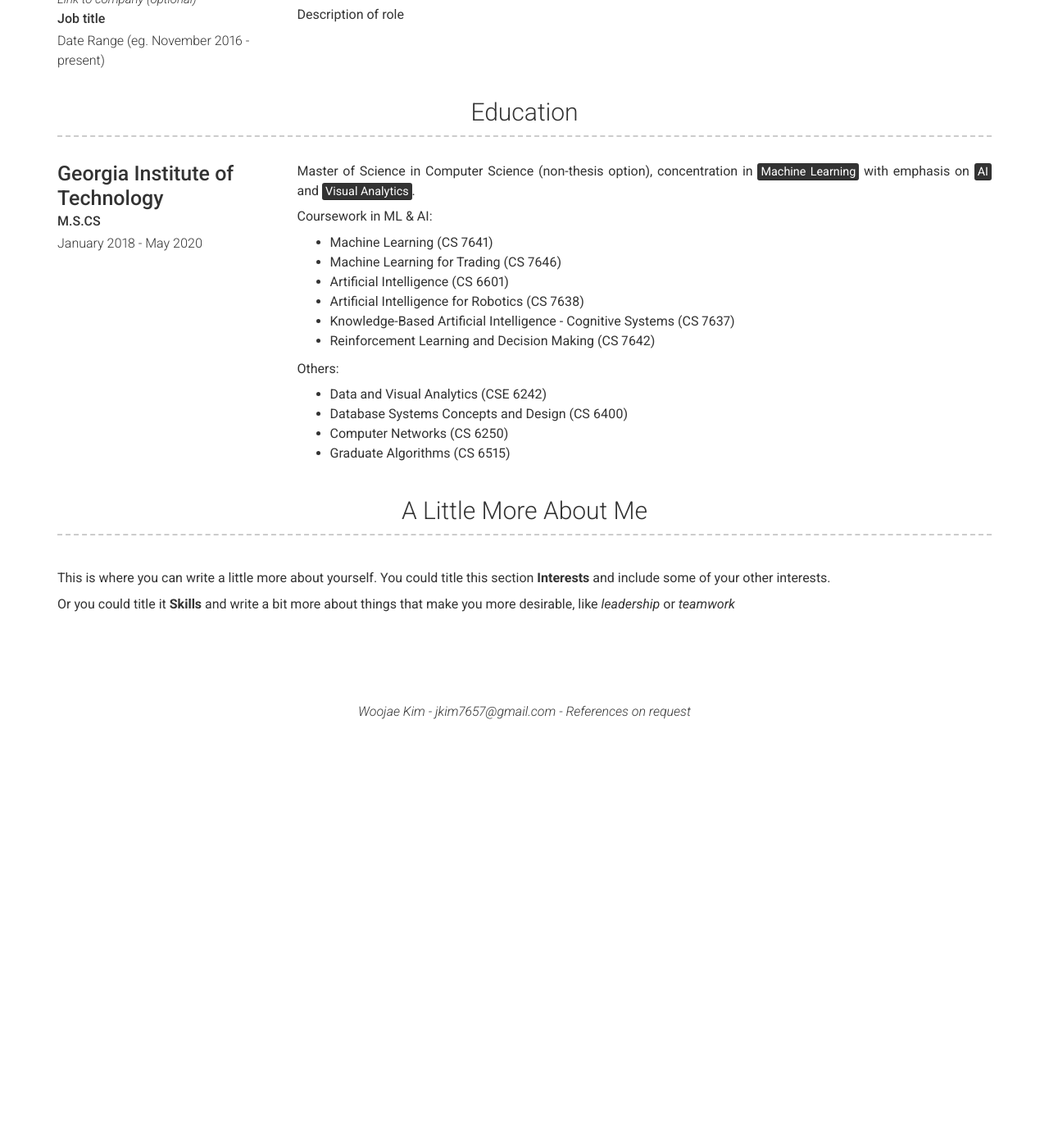
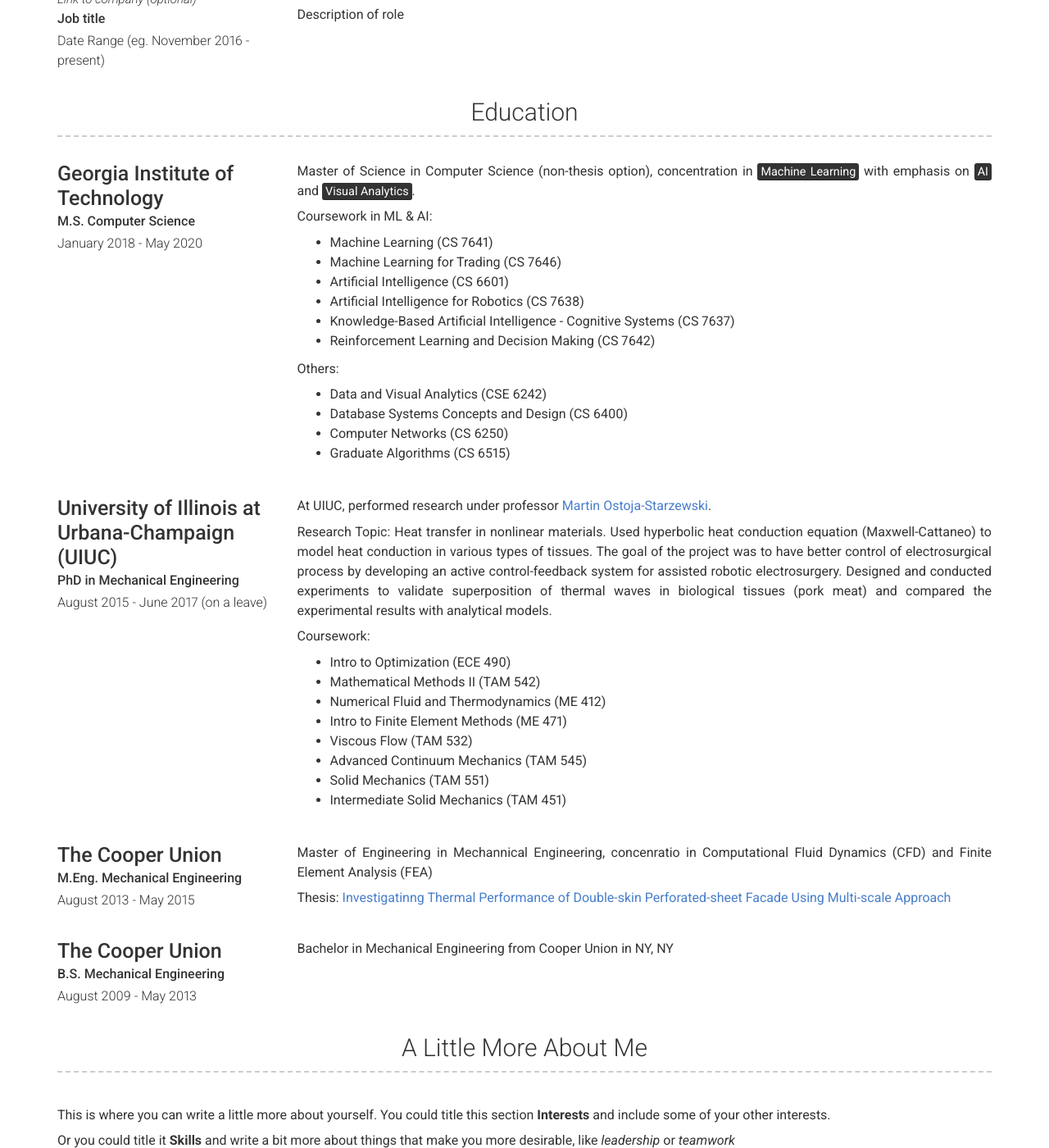
Before and after one commit to wkim300/wkim300.github.io, a Jekyll site: the page built from index.md, in a window 1280 px wide and 1400 px high, scrolled down 1138 px. Shown: the whole window at 82% size. Built offline with Jekyll 4.4.1, drawn with Linux system fonts in a browser that asks for light colours; nearby versions of some CDN libraries; before the commit the page ends 2026 px from its top, so only the background shows below that; some of the changed text lies outside the part shown.

Commit message:
Edited educaton & intro sections

```diff
--- a/_config.yml
+++ b/_config.yml
@@ -48,16 +48,16 @@ linkedin_username: woojae-kim-4a31b72a
 # about_title: About Me (Use this to override about section title)
 about_profile_image: images/profile.jpg
 about_content: | # this will include new lines to allow paragraphs
-  Hi, my name is Woojae Kim, an engineer and a machine learning enthusiast. I have over 6 years of experience as an engineering consultant, based in New York [(Ove Arup & Partners)](https://www.arup.com/) and in Seoul.
+  Hi, my name is Woojae Kim, an engineer and a machine learning enthusiast. I have over 6 years of experience as an engineering consultant, based in New York [(Arup)](https://www.arup.com/) and in Seoul.
 
 
   Throughout my professional & academic life, my focus has been computational modeling of real-world problems.
-  Oddly though, my interest and coursework in optimization methods have naturally led me to pursue further study in computer science. I have recently earned a M.S. in CS from Georgia Tech with [concentration in Machine Learning(ML)](https://omscs.gatech.edu/specialization-machine-learning).
+  Oddly though, my interest and coursework in optimization methods have naturally led me to pursue further study in computer science. I have recently earned a M.S. in CS from Georgia Tech with [concentration in Machine Learning (ML)](https://omscs.gatech.edu/specialization-machine-learning).
   Throughout the years, I have gained experience in <mark>Python</mark>, <mark>Java</mark>, <mark>MySQL</mark> and <mark>R</mark>.
   In terms of ML packages, I have extensively used: <mark>Numpy</mark>, <mark>Pandas</mark>, <mark>Scikit-Learn</mark>, <mark>Pytorch</mark>, <mark>Tensorflow</mark>, <mark>Keras</mark> and <mark>BURLAP(Java)</mark>
 
 
-  I have also tried to complment my academic knowledge with more practical aspects of machine learning by completing various MOOCS:
+  I have also tried to compelment my academic knowledge with more practical aspects of machine learning by completing various MOOCS:
     - [Machine Learning](https://www.coursera.org/account/accomplishments/verify/MTYV99C7PET6) by Stanford University (Prof. Andrew Ng)
     - [Structuring Machine Learning Projects](https://www.coursera.org/account/accomplishments/verify/RJE49R7Q6X3L) by Coursera (Prof. Andrew Ng)
     - [Neural Networks and Deep Learning](https://www.coursera.org/account/accomplishments/verify/3SYYZBBRXHDT) by Coursera
--- a/_data/education.yml
+++ b/_data/education.yml
@@ -2,7 +2,7 @@
 - layout: left
   name: Georgia Institute of Technology
   dates: January 2018 - May 2020
-  qualification: M.S.CS
+  qualification: M.S. Computer Science
   #quote: >
   #  Machine Learning Concentration
   description: | # this will include new lines to allow paragraphs
@@ -21,3 +21,46 @@
       - Database Systems Concepts and Design (CS 6400)
       - Computer Networks (CS 6250)
       - Graduate Algorithms (CS 6515)
+
+- layout: left
+  name: University of Illinois at Urbana-Champaign (UIUC)
+  dates: August 2015 - June 2017 (on a leave)
+  qualification: PhD in Mechanical Engineering
+  #quote: >
+  #  Machine Learning Concentration
+  description: | # this will include new lines to allow paragraphs
+    At UIUC, performed research under professor [Martin Ostoja-Starzewski](https://scholar.google.com/citations?user=TTnw020AAAAJ&hl=en&oi=ao).
+
+    Research Topic: Heat transfer in nonlinear materials. Used hyperbolic heat conduction equation (Maxwell-Cattaneo) to model heat conduction in various types of tissues.
+    The goal of the project was to have better control of electrosurgical process by developing an active control-feedback system for assisted robotic electrosurgery.
+    Designed and conducted experiments to validate superposition of thermal waves in biological tissues (pork meat) and compared the experimental results with analytical models.
+
+    Coursework:
+      - Intro to Optimization (ECE 490)
+      - Mathematical Methods II (TAM 542)
+      - Numerical Fluid and Thermodynamics (ME 412)
+      - Intro to Finite Element Methods (ME 471)
+      - Viscous Flow (TAM 532)
+      - Advanced Continuum Mechanics (TAM 545)
+      - Solid Mechanics (TAM 551)
+      - Intermediate Solid Mechanics (TAM 451)
+
+- layout: left
+  name: The Cooper Union
+  dates: August 2013 - May 2015
+  qualification: M.Eng. Mechanical Engineering
+  #quote: >
+  #  Machine Learning Concentration
+  description: | # this will include new lines to allow paragraphs
+    Master of Engineering in Mechannical Engineering, concenratio in Computational Fluid Dynamics (CFD) and Finite Element Analysis (FEA)
+
+    Thesis: [Investigatinng Thermal Performance of Double-skin Perforated-sheet Facade Using Multi-scale Approach](http://cooper.edu/sites/default/files/uploads/assets/engineering/files/2016/MasterTheses/WK_MSThesis_F.4.pdf)
+
+- layout: left
+  name: The Cooper Union
+  dates: August 2009 - May 2013
+  qualification: B.S. Mechanical Engineering
+  #quote: >
+  #  Machine Learning Concentration
+  description: | # this will include new lines to allow paragraphs
+    Bachelor in Mechanical Engineering from Cooper Union in NY, NY
```
